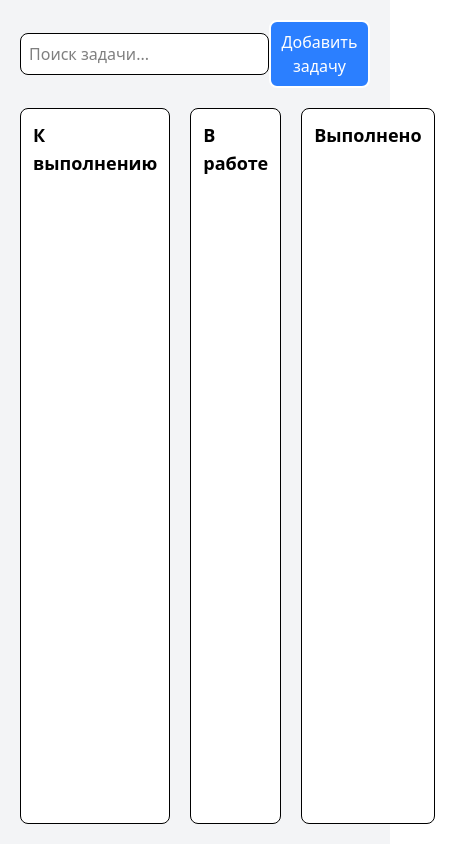
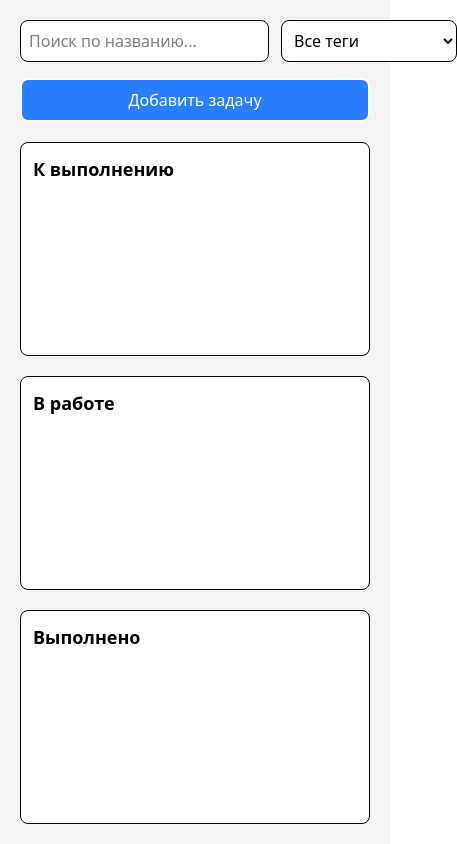
Before and after one commit to murashko12/task-manager, a React (Vite) app: page / in a window 390 px wide. Shown: the whole page, 457 px wide, since content can reach past the window. Built offline with nearby package versions, Linux system fonts and the light colour scheme.

Commit message:
add search and filter

```diff
--- /dev/null
+++ b/src/hooks/useDebounce.ts
@@ -0,0 +1,19 @@
+import { useEffect, useState } from "react"
+
+function useDebounce<T>(value: T, delay: number = 500): T {
+    const [debouncedValue, setDebouncedValue] = useState<T>(value)
+
+    useEffect(() => {
+        const timer = setTimeout(() => {
+            setDebouncedValue(value)
+        }, delay)
+
+        return () => {
+            clearTimeout(timer)
+        }
+    }, [value, delay])
+
+    return debouncedValue
+}
+
+export default useDebounce
--- a/src/pages/TasksPage.tsx
+++ b/src/pages/TasksPage.tsx
@@ -1,11 +1,10 @@
 import { useMemo, useState } from "react"
 import TaskItem from "../components/TaskItem"
 import TaskList from "../components/TaskList"
-import { TaskStatus, type TaskStatusType } from "../types/enums"
+import { TaskStatus, TaskCategory, type TaskStatusType, type TaskCategoryType } from "../types/enums"
 import { useTasks } from "../context/TasksContext"
 import { Link } from "react-router-dom"
 import type { ITask } from "../types/task"
-
 import {
     DndContext,
     DragOverlay,
@@ -17,24 +16,48 @@ import {
     closestCorners
 } from "@dnd-kit/core"
 import { SortableContext, arrayMove, verticalListSortingStrategy } from "@dnd-kit/sortable"
+import useDebounce from "../hooks/useDebounce"
 
 const TasksPage = () => {
     const { tasks, updateTask, reorderTasks } = useTasks()
     const [activeTask, setActiveTask] = useState<ITask | null>(null)
+    const [searchTerm, setSearchTerm] = useState("")
+    const [tagFilter, setTagFilter] = useState<TaskCategoryType | "all">("all")
+
+    const debouncedSearchTerm = useDebounce(searchTerm, 500)
+
+    const filteredTasks = useMemo(() => {
+        let result = tasks
+
+        if (debouncedSearchTerm) {
+            result = result.filter(task =>
+                task.title.toLowerCase().includes(debouncedSearchTerm.toLowerCase())
+            )
+        }
+
+        if (tagFilter !== "all") {
+            result = result.filter(task =>
+                task.tags.includes(tagFilter)
+            )
+        }
+
+        return result
+    }, [tasks, debouncedSearchTerm, tagFilter])
 
     const tasksByStatus = useMemo(() => {
         return {
-            [TaskStatus.TO_DO]: tasks.filter((task) => task.status === TaskStatus.TO_DO),
-            [TaskStatus.IN_PROGRESS]: tasks.filter((task) => task.status === TaskStatus.IN_PROGRESS),
-            [TaskStatus.DONE]: tasks.filter((task) => task.status === TaskStatus.DONE),
+            [TaskStatus.TO_DO]: filteredTasks.filter((task) => task.status === TaskStatus.TO_DO),
+            [TaskStatus.IN_PROGRESS]: filteredTasks.filter((task) => task.status === TaskStatus.IN_PROGRESS),
+            [TaskStatus.DONE]: filteredTasks.filter((task) => task.status === TaskStatus.DONE),
         }
-    }, [tasks])
+    }, [filteredTasks])
 
     const sensors = useSensors(
         useSensor(PointerSensor, {
             activationConstraint: {
                 distance: 5,
-        }})
+            }
+        })
     )
 
     const handleDragStart = (event: DragStartEvent) => {
@@ -66,14 +89,32 @@ const TasksPage = () => {
 
     return (
         <div className="w-full min-h-screen bg-gray-100 p-5 flex flex-col gap-5">
-            <div className="flex items-center justify-between">
+            <div className="flex flex-col md:flex-row gap-4 md:items-center justify-between">
+                <div className="flex gap-3 ">
                     <input
                         type="text"
-                    className="border rounded-lg p-2 outline-none w-64 bg-white"
-                    placeholder="Поиск задачи..."
+                        value={searchTerm}
+                        onChange={(e) => setSearchTerm(e.target.value)}
+                        className="border rounded-lg p-2 outline-none flex-1 bg-white w-[400px]"
+                        placeholder="Поиск по названию..."
                     />
-                <Link to="/create_task">
-                    <button className="border-2 rounded-lg p-2 cursor-pointer bg-blue-500 text-white hover:bg-blue-600">
+
+                    <select
+                        value={tagFilter}
+                        onChange={(e) => setTagFilter(e.target.value as TaskCategoryType | "all")}
+                        className="border rounded-lg p-2 outline-none bg-white"
+                    >
+                        <option value="all">Все теги</option>
+                        {Object.values(TaskCategory).map((category) => (
+                            <option key={category} value={category}>
+                                {category}
+                            </option>
+                        ))}
+                    </select>
+                </div>
+
+                <Link to="/create_task" className="w-full md:w-auto">
+                    <button className="border-2 rounded-lg p-2 cursor-pointer bg-blue-500 text-white hover:bg-blue-600 w-full">
                         Добавить задачу
                     </button>
                 </Link>
@@ -85,7 +126,7 @@ const TasksPage = () => {
                 onDragStart={handleDragStart}
                 onDragEnd={handleDragEnd}
             >
-                <div className="flex gap-5 flex-1">
+                <div className="flex flex-col md:flex-row gap-5 flex-1">
                     {Object.values(TaskStatus).map((status) => (
                         <TaskList key={status} status={status}>
                             <SortableContext
```
Lines whose indentation alone changed are shown as unchanged.
